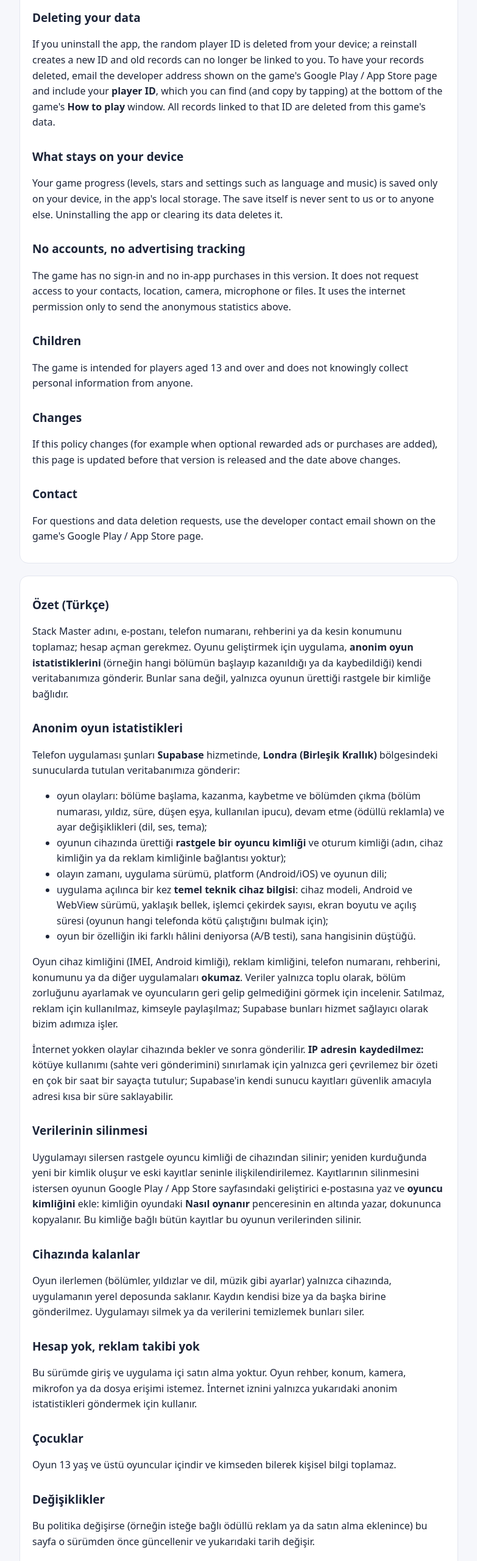
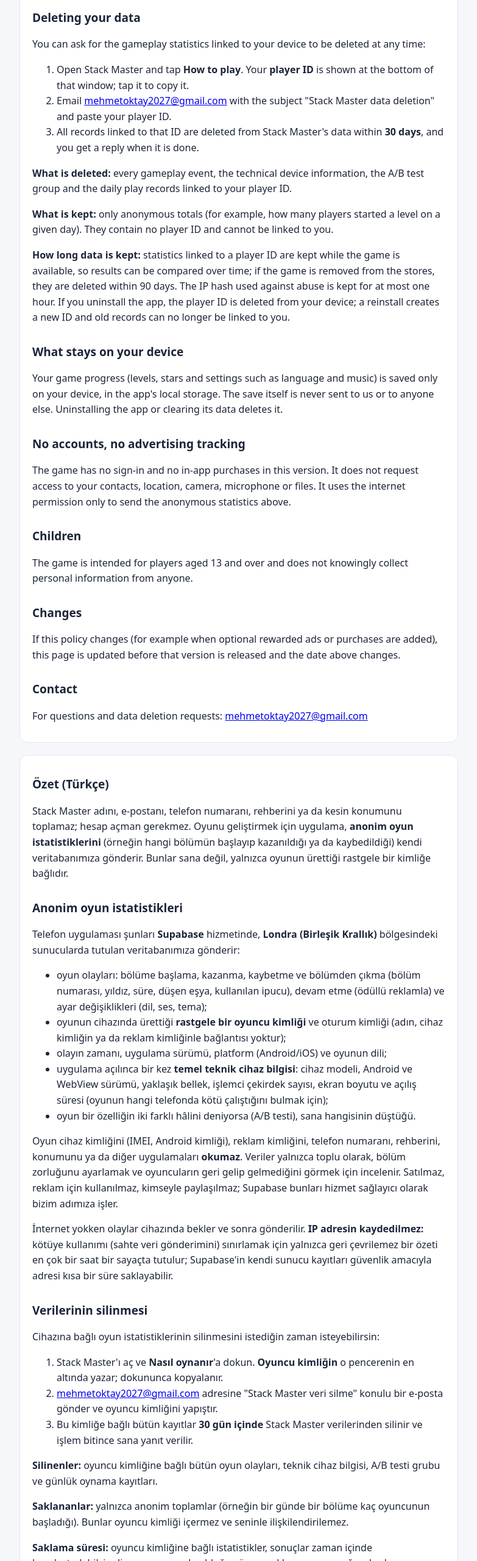
Before and after one commit to mehmetoktay2016/stack-master-gizlilik, a plain HTML site: page privacy.html in a window 1280 px wide. Shown: the part 994-3554 px from the top of the page at 61% size, without its empty margins (248-1031 px from the left). Drawn offline with Linux system fonts and the light colour scheme.

Commit message:
Gizlilik: veri silme bölümü (adımlar, silinen/saklanan veri, saklama süreleri)
Google Play veri silme bağlantısı şartları için: numaralı adımlar, iletişim
e-postası, 30 gün içinde silme, oyun kaldırılırsa 90 gün içinde silme.

Co-Authored-By: Claude Opus 5.5 <noreply@anthropic.com>

```diff
--- a/privacy.html
+++ b/privacy.html
@@ -27,8 +27,16 @@ p,li{color:var(--text)}.dim{color:var(--dim)}section{background:var(--card);bord
 </ul>
 <p>The game does <b>not</b> read device identifiers (IMEI, Android ID), the advertising ID, your phone number, contacts, location or other apps. The data is used only in aggregate to balance level difficulty and see whether players come back. It is not sold, not used for advertising and not shared with anyone; Supabase processes it on our behalf as a service provider.</p>
 <p>Without an internet connection, events wait on your device and are sent later. <b>Your IP address is not stored:</b> to limit abuse (fake data), only an irreversible hash of it is kept in a counter for at most one hour; Supabase's own server logs may keep the address for a short time for security.</p>
-<h2>Deleting your data</h2>
-<p>If you uninstall the app, the random player ID is deleted from your device; a reinstall creates a new ID and old records can no longer be linked to you. To have your records deleted, email the developer address shown on the game's Google Play / App Store page and include your <b>player ID</b>, which you can find (and copy by tapping) at the bottom of the game's <b>How to play</b> window. All records linked to that ID are deleted from this game's data.</p>
+<h2 id="delete">Deleting your data</h2>
+<p>You can ask for the gameplay statistics linked to your device to be deleted at any time:</p>
+<ol>
+<li>Open Stack Master and tap <b>How to play</b>. Your <b>player ID</b> is shown at the bottom of that window; tap it to copy it.</li>
+<li>Email <a href="mailto:mehmetoktay2027@gmail.com?subject=Stack Master%20data%20deletion">mehmetoktay2027@gmail.com</a> with the subject "Stack Master data deletion" and paste your player ID.</li>
+<li>All records linked to that ID are deleted from Stack Master's data within <b>30 days</b>, and you get a reply when it is done.</li>
+</ol>
+<p><b>What is deleted:</b> every gameplay event, the technical device information, the A/B test group and the daily play records linked to your player ID.</p>
+<p><b>What is kept:</b> only anonymous totals (for example, how many players started a level on a given day). They contain no player ID and cannot be linked to you.</p>
+<p><b>How long data is kept:</b> statistics linked to a player ID are kept while the game is available, so results can be compared over time; if the game is removed from the stores, they are deleted within 90 days. The IP hash used against abuse is kept for at most one hour. If you uninstall the app, the player ID is deleted from your device; a reinstall creates a new ID and old records can no longer be linked to you.</p>
 <h2>What stays on your device</h2>
 <p>Your game progress (levels, stars and settings such as language and music) is saved only on your device, in the app's local storage. The save itself is never sent to us or to anyone else. Uninstalling the app or clearing its data deletes it.</p>
 <h2>No accounts, no advertising tracking</h2>
@@ -38,7 +46,7 @@ p,li{color:var(--text)}.dim{color:var(--dim)}section{background:var(--card);bord
 <h2>Changes</h2>
 <p>If this policy changes (for example when optional rewarded ads or purchases are added), this page is updated before that version is released and the date above changes.</p>
 <h2>Contact</h2>
-<p>For questions and data deletion requests, use the developer contact email shown on the game's Google Play / App Store page.</p>
+<p>For questions and data deletion requests: <a href="mailto:mehmetoktay2027@gmail.com">mehmetoktay2027@gmail.com</a></p>
 </section>
 
 <section lang="tr">
@@ -55,8 +63,16 @@ p,li{color:var(--text)}.dim{color:var(--dim)}section{background:var(--card);bord
 </ul>
 <p>Oyun cihaz kimliğini (IMEI, Android kimliği), reklam kimliğini, telefon numaranı, rehberini, konumunu ya da diğer uygulamaları <b>okumaz</b>. Veriler yalnızca toplu olarak, bölüm zorluğunu ayarlamak ve oyuncuların geri gelip gelmediğini görmek için incelenir. Satılmaz, reklam için kullanılmaz, kimseyle paylaşılmaz; Supabase bunları hizmet sağlayıcı olarak bizim adımıza işler.</p>
 <p>İnternet yokken olaylar cihazında bekler ve sonra gönderilir. <b>IP adresin kaydedilmez:</b> kötüye kullanımı (sahte veri gönderimini) sınırlamak için yalnızca geri çevrilemez bir özeti en çok bir saat bir sayaçta tutulur; Supabase'in kendi sunucu kayıtları güvenlik amacıyla adresi kısa bir süre saklayabilir.</p>
-<h2>Verilerinin silinmesi</h2>
-<p>Uygulamayı silersen rastgele oyuncu kimliği de cihazından silinir; yeniden kurduğunda yeni bir kimlik oluşur ve eski kayıtlar seninle ilişkilendirilemez. Kayıtlarının silinmesini istersen oyunun Google Play / App Store sayfasındaki geliştirici e-postasına yaz ve <b>oyuncu kimliğini</b> ekle: kimliğin oyundaki <b>Nasıl oynanır</b> penceresinin en altında yazar, dokununca kopyalanır. Bu kimliğe bağlı bütün kayıtlar bu oyunun verilerinden silinir.</p>
+<h2 id="sil">Verilerinin silinmesi</h2>
+<p>Cihazına bağlı oyun istatistiklerinin silinmesini istediğin zaman isteyebilirsin:</p>
+<ol>
+<li>Stack Master'ı aç ve <b>Nasıl oynanır</b>'a dokun. <b>Oyuncu kimliğin</b> o pencerenin en altında yazar; dokununca kopyalanır.</li>
+<li><a href="mailto:mehmetoktay2027@gmail.com?subject=Stack Master%20veri%20silme">mehmetoktay2027@gmail.com</a> adresine "Stack Master veri silme" konulu bir e-posta gönder ve oyuncu kimliğini yapıştır.</li>
+<li>Bu kimliğe bağlı bütün kayıtlar <b>30 gün içinde</b> Stack Master verilerinden silinir ve işlem bitince sana yanıt verilir.</li>
+</ol>
+<p><b>Silinenler:</b> oyuncu kimliğine bağlı bütün oyun olayları, teknik cihaz bilgisi, A/B testi grubu ve günlük oynama kayıtları.</p>
+<p><b>Saklananlar:</b> yalnızca anonim toplamlar (örneğin bir günde bir bölüme kaç oyuncunun başladığı). Bunlar oyuncu kimliği içermez ve seninle ilişkilendirilemez.</p>
+<p><b>Saklama süresi:</b> oyuncu kimliğine bağlı istatistikler, sonuçlar zaman içinde karşılaştırılabilsin diye oyun yayında olduğu sürece saklanır; oyun mağazalardan kaldırılırsa 90 gün içinde silinir. Kötüye kullanıma karşı tutulan IP özeti en çok bir saat saklanır. Uygulamayı silersen oyuncu kimliği de cihazından silinir; yeniden kurduğunda yeni bir kimlik oluşur ve eski kayıtlar seninle ilişkilendirilemez.</p>
 <h2>Cihazında kalanlar</h2>
 <p>Oyun ilerlemen (bölümler, yıldızlar ve dil, müzik gibi ayarlar) yalnızca cihazında, uygulamanın yerel deposunda saklanır. Kaydın kendisi bize ya da başka birine gönderilmez. Uygulamayı silmek ya da verilerini temizlemek bunları siler.</p>
 <h2>Hesap yok, reklam takibi yok</h2>
@@ -66,6 +82,6 @@ p,li{color:var(--text)}.dim{color:var(--dim)}section{background:var(--card);bord
 <h2>Değişiklikler</h2>
 <p>Bu politika değişirse (örneğin isteğe bağlı ödüllü reklam ya da satın alma eklenince) bu sayfa o sürümden önce güncellenir ve yukarıdaki tarih değişir.</p>
 <h2>İletişim</h2>
-<p>Sorular ve veri silme istekleri için oyunun Google Play / App Store sayfasındaki geliştirici e-postasını kullanabilirsin.</p>
+<p>Sorular ve veri silme istekleri için: <a href="mailto:mehmetoktay2027@gmail.com">mehmetoktay2027@gmail.com</a></p>
 </section>
 </main></body></html>
```
